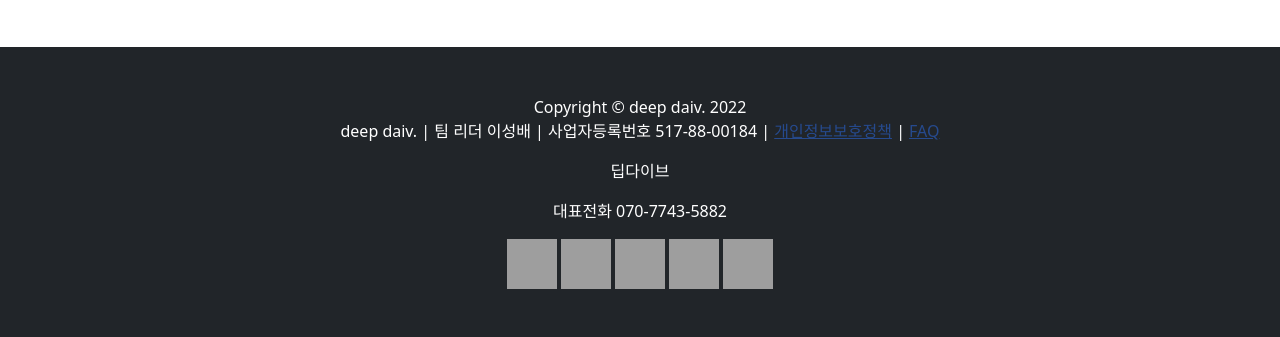
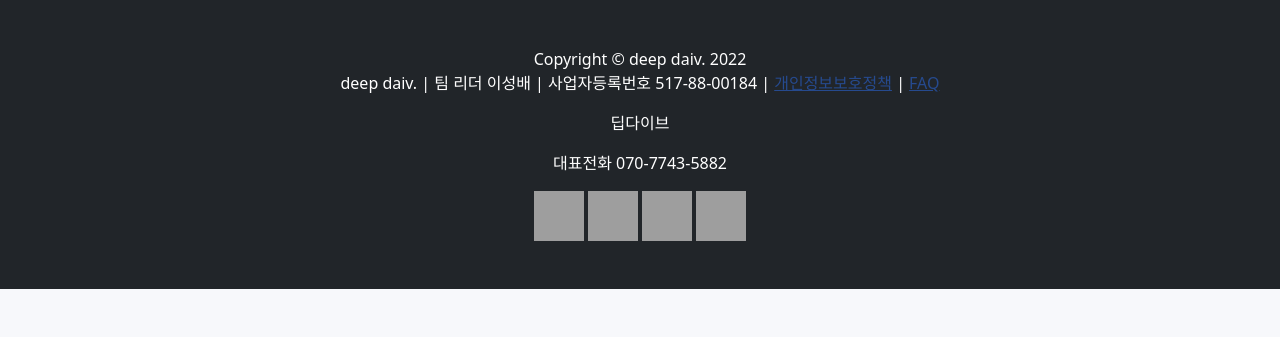
Before and after one commit to deepdaiv/deep_daiv_blog_dev, a Django app: page / in a window 1280 px wide. Shown: the part 2359-2696 px from the top of the page. After the commit the page ends 2648 px from the top, so only its background shows below. Run offline with Django 4.2, Linux system fonts and the light colour scheme; grey boxes are pictures that could not be loaded.

Commit message:
푸터 수정

```diff
--- a/single_pages/templates/single_pages/footer.html
+++ b/single_pages/templates/single_pages/footer.html
@@ -21,7 +21,7 @@
         <div class="et_pb_module et_pb_image et_pb_image_0_tb_footer sns" style="display: inline-block">
 
 
-            <a href="https://www.facebook.com/lab4all/" target="_blank"><span class="et_pb_image_wrap "><img
+            <a href="https://www.facebook.com/%EB%8B%A4%EC%9D%B4%EB%B8%8C-daiv-103006832267193/" target="_blank"><span class="et_pb_image_wrap "><img
                         loading="lazy" width="50" height="50"
                         src="https://modulabs.co.kr/wp-content/uploads/2021/03/sns_facebook.png" alt="" title=""
                         class="wp-image-35646"></span></a>
@@ -50,12 +50,7 @@
                         src="https://modulabs.co.kr/wp-content/uploads/2021/09/brunch.png" alt="" title="brunch"
                         class="wp-image-40878"></span></a>
         </div>
-        <div class="et_pb_module et_pb_image et_pb_image_4_tb_footer sns" style="display: inline-block">
 
-
-            <a href="https://medium.com/modulabs" target="_blank"><span class="et_pb_image_wrap "><img loading="lazy"
-                        width="50" height="50" src="https://modulabs.co.kr/wp-content/uploads/2022/04/medium-1.png"
-                        alt="" title="medium" class="wp-image-241088"></span></a>
         </div>
     </div>
 </footer>
--- a/single_pages/templates/single_pages/landing.html
+++ b/single_pages/templates/single_pages/landing.html
@@ -39,7 +39,7 @@
                 </div>
             </div>
         </div>
-<<<<<<< HEAD
+
         <!-- 아래에 svg 파일 넣는 공간 container class 사용 -->
         <div class="container-fluid text-center">
             <div class="p-4 p-lg-5"
@@ -69,8 +69,7 @@
             </div>
             </div>
         </div>
-=======
->>>>>>> fbb6d9d0a3f7e4c6efd2523ffd1f3982b5ac6340
+
     </header>
     <!-- svg -->
     <header class="py-2">
```
